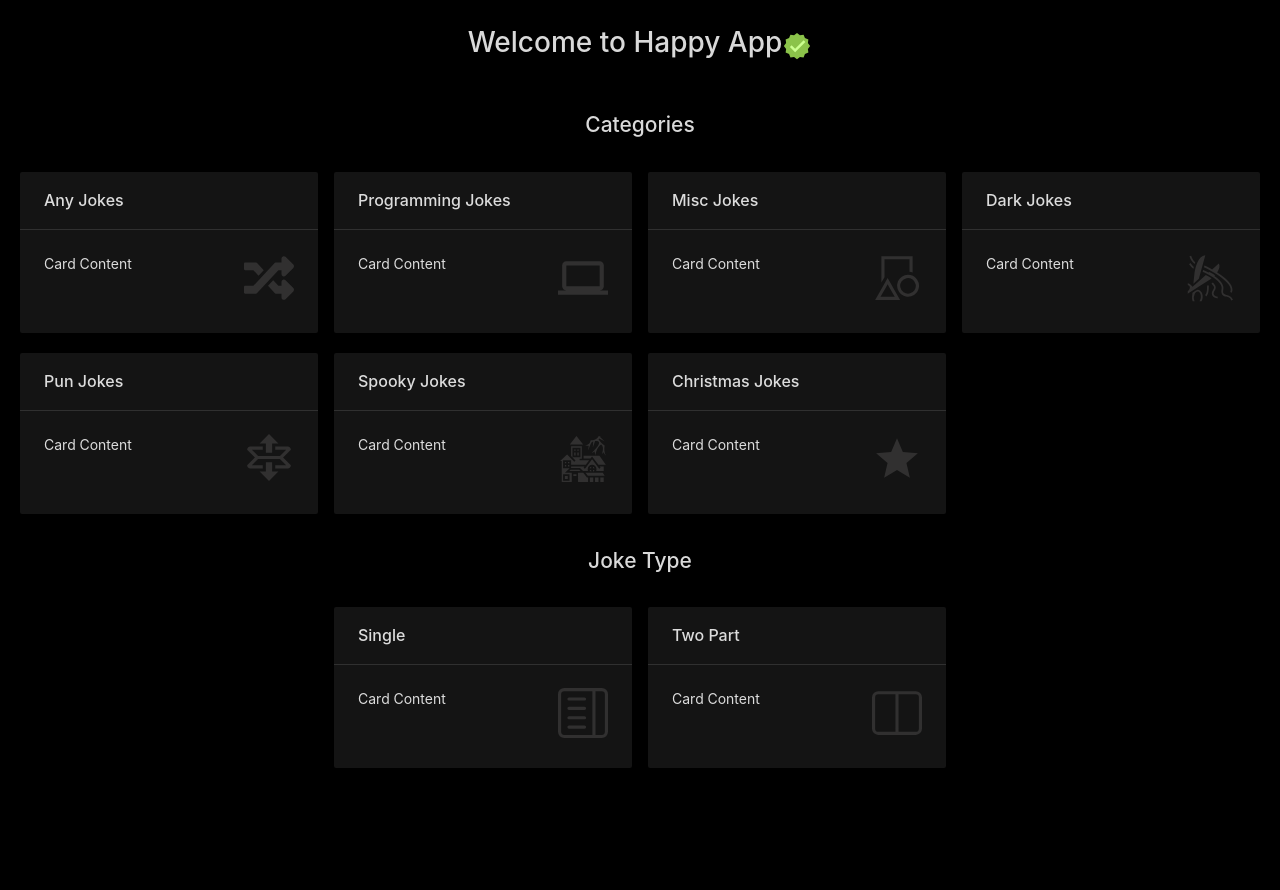
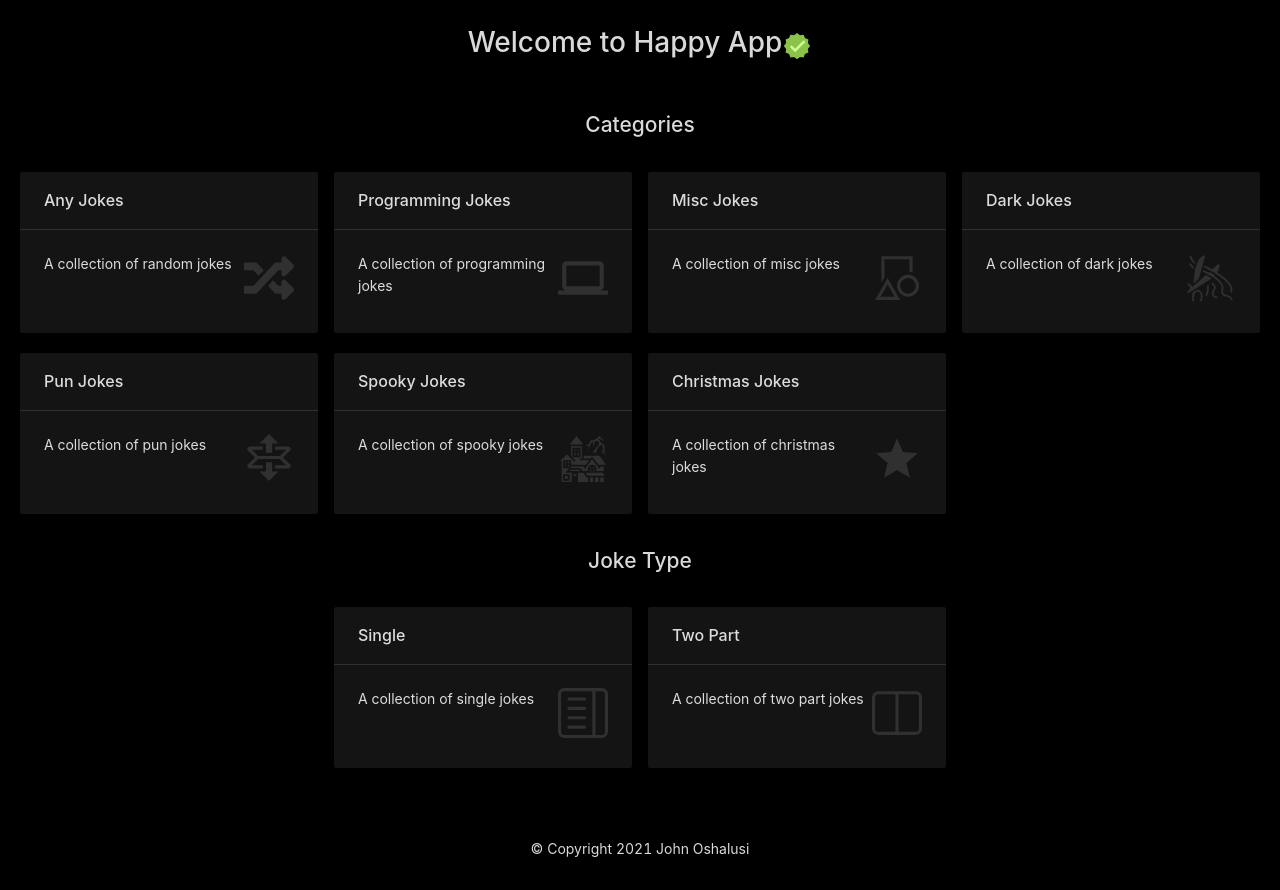
Before and after one commit to greatertomi/happy-app, a React (Create React App) app: page / in a window 1280 px wide. Before the commit the page ends 800 px from the top, so only its background shows below. Built offline with nearby package versions, Linux system fonts and the light colour scheme.

Commit message:
Putting finishing touch

```diff
--- a/src/App.js
+++ b/src/App.js
@@ -4,12 +4,14 @@ import {BrowserRouter, Route} from 'react-router-dom';
 import './styles/app.scss';
 import Landing from './components/Landing';
 import Jokes from './components/Jokes';
+import Footer from './components/Footer';
 
 function App() {
   return (
     <BrowserRouter>
       <Route path="/" exact component={Landing} />
       <Route path="/jokes/:type" exact component={Jokes} />
+      <Footer />
     </BrowserRouter>
   );
 }
--- /dev/null
+++ b/src/components/Footer.js
@@ -0,0 +1,11 @@
+import React from 'react';
+
+const Footer = () => {
+  return (
+    <div className="mt-5 pb-3 text-center">
+      &#169; Copyright 2021 John Oshalusi
+    </div>
+  );
+};
+
+export default Footer;
--- a/src/components/Jokes.js
+++ b/src/components/Jokes.js
@@ -1,6 +1,7 @@
 import React, {useState, useEffect} from 'react';
-import {Row} from 'antd';
+import {Row, Button, Alert} from 'antd';
 import {BsArrowLeft} from 'react-icons/bs'
+import {FiRefreshCw} from 'react-icons/fi'
 import axios from 'axios';
 
 import JokeCard from './JokeCard';
@@ -9,6 +10,10 @@ import {Link, useParams} from 'react-router-dom';
 const Jokes = () => {
   const [jokes, setJokes] = useState([]);
   const [loading, setLoading] = useState(true);
+  const [error, setError] = useState({
+    show: false,
+    message: ''
+  });
   const {type} = useParams()
 
   const toTitleCase = () => {
@@ -30,8 +35,19 @@ const Jokes = () => {
     const {jokes} = res.data
     setJokes(jokes);
     setLoading(false);
+
+    setError({
+      show: res.status !== 200,
+      message: 'An error occurred while trying to fetch jokes'
+    });
+
+    setError({
+      show: window.navigator.onLine !== true,
+      message: 'You are currently offline. Please check your network'
+    })
   }
 
+  const {show, message} = error;
   return (
     <div className="app">
       <Link to="/">
@@ -40,9 +56,25 @@ const Jokes = () => {
       <div className="mb-3">
         <h1 className="text-center">{toTitleCase()} Jokes</h1>
       </div>
-      <Row gutter={16}>
-        {jokes.map(joke => <JokeCard key={joke.id} {...joke} loading={loading} />)}
-      </Row>
+      {show ? (
+        <Alert
+          message="Connection Error"
+          description={message}
+          type="error"
+          showIcon
+        />
+      ) : (
+        <div>
+          <Row gutter={16}>
+            {jokes.map(joke => <JokeCard key={joke.id} {...joke} loading={loading} />)}
+          </Row>
+          <div className="mt-5 refreshDiv">
+            <Button type="primary" shape="round" icon={<FiRefreshCw />} size="large" onClick={getJokes}>
+              <span className="ml-1">Get Some Fresh Jokes</span>
+            </Button>
+          </div>
+        </div>
+      )}
     </div>
   );
 };
--- a/src/components/Landing.js
+++ b/src/components/Landing.js
@@ -9,25 +9,25 @@ function Landing() {
     <div className="app">
       <div className="header">
         <h1>Welcome to Happy App</h1>
-        <div><FcApproval size={30}/></div>
+        <div className="hideSm"><FcApproval size={30}/></div>
       </div>
       <div className="mt-3">
         <h2 className="text-center">Categories</h2>
         <Row gutter={16}>
-          <CategoryCard title="Any Jokes" content="Card Content" path="/jokes/any"/>
-          <CategoryCard title="Programming Jokes" content="Card Content" path="/jokes/programming"/>
-          <CategoryCard title="Misc Jokes" content="Card Content" path="/jokes/misc"/>
-          <CategoryCard title="Dark Jokes" content="Card Content" path="/jokes/dark"/>
-          <CategoryCard title="Pun Jokes" content="Card Content" path="/jokes/pun"/>
-          <CategoryCard title="Spooky Jokes" content="Card Content" path="/jokes/spooky"/>
-          <CategoryCard title="Christmas Jokes" content="Card Content" path="/jokes/christmas"/>
+          <CategoryCard title="Any Jokes" content="A collection of random jokes" path="/jokes/any"/>
+          <CategoryCard title="Programming Jokes" content="A collection of programming jokes" path="/jokes/programming"/>
+          <CategoryCard title="Misc Jokes" content="A collection of misc jokes" path="/jokes/misc"/>
+          <CategoryCard title="Dark Jokes" content="A collection of dark jokes" path="/jokes/dark"/>
+          <CategoryCard title="Pun Jokes" content="A collection of pun jokes" path="/jokes/pun"/>
+          <CategoryCard title="Spooky Jokes" content="A collection of spooky jokes" path="/jokes/spooky"/>
+          <CategoryCard title="Christmas Jokes" content="A collection of christmas jokes" path="/jokes/christmas"/>
         </Row>
       </div>
       <div className="mt-3">
         <h2 className="text-center">Joke Type</h2>
         <Row gutter={16} className="ant-row-center">
-          <CategoryCard title="Single" content="Card Content" path="/jokes/single"/>
-          <CategoryCard title="Two Part" content="Card Content" path="/jokes/twopart"/>
+          <CategoryCard title="Single" content="A collection of single jokes" path="/jokes/single"/>
+          <CategoryCard title="Two Part" content="A collection of two part jokes" path="/jokes/twopart"/>
         </Row>
       </div>
     </div>
--- a/src/styles/app.scss
+++ b/src/styles/app.scss
@@ -34,3 +34,8 @@ a {
     font-size: 50px;
   }
 }
+
+.refreshDiv {
+  display: flex;
+  justify-content: center;
+}
```
Also changed, not shown: src/components/CategoryCard2.js (deleted, +0 -21 lines).
